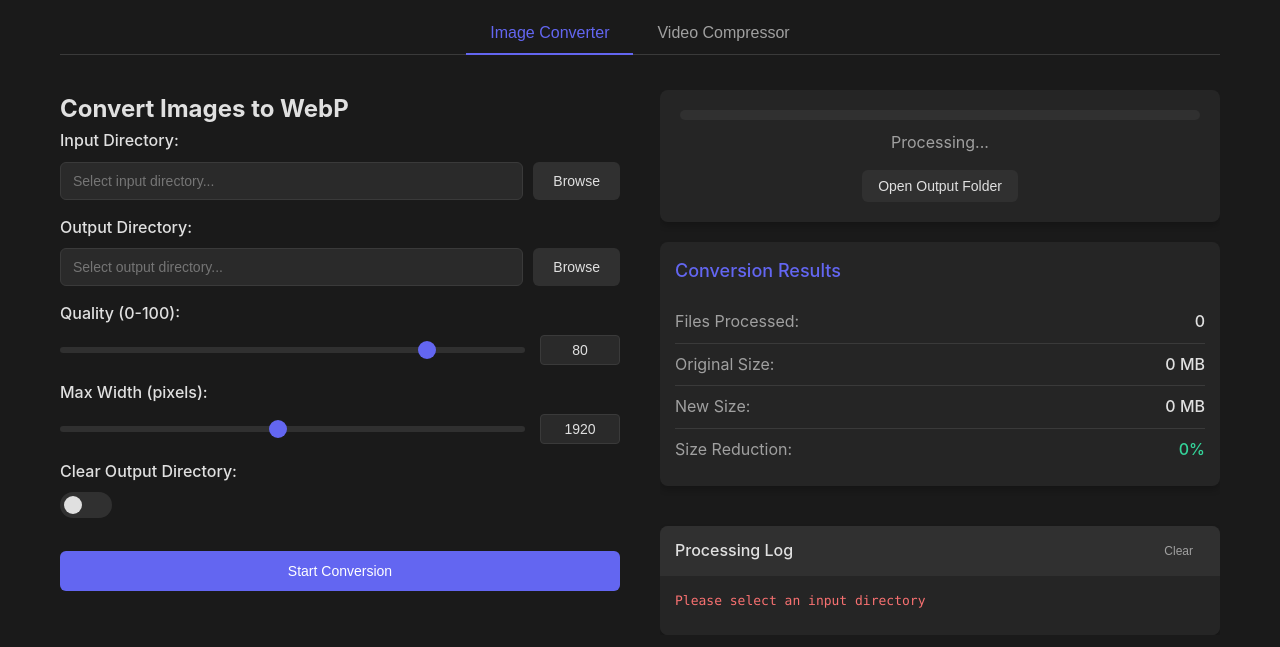
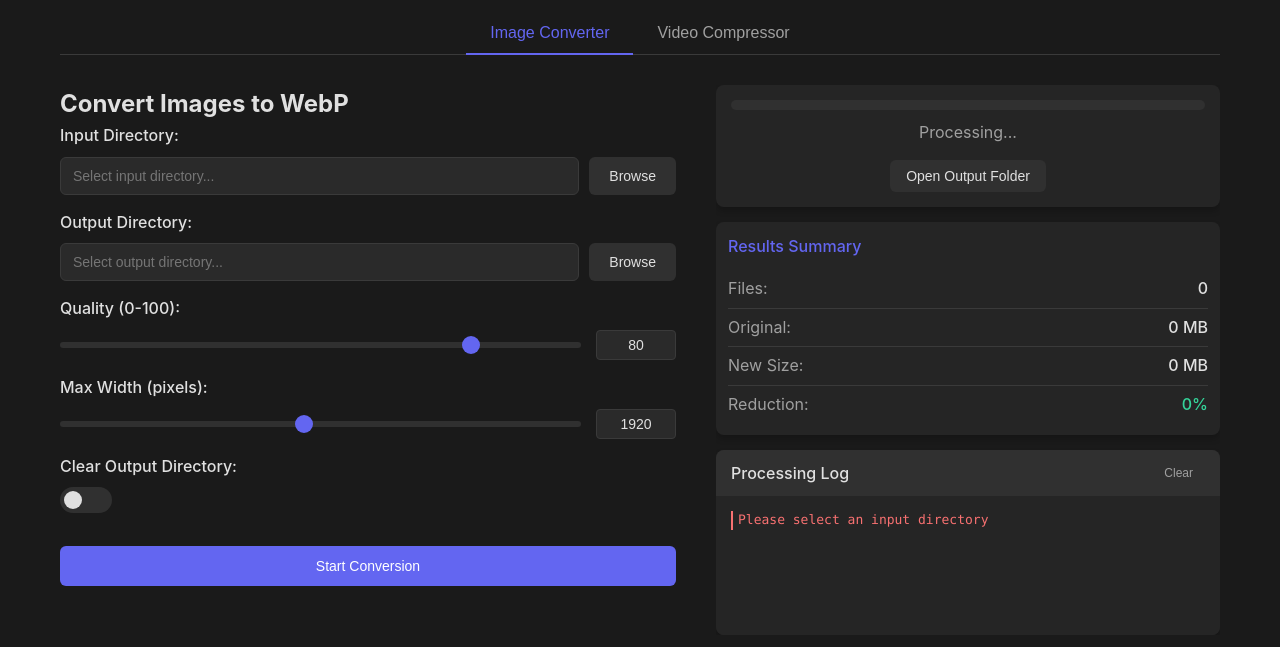
Before and after one commit to auroradream04/aurora-converter, an Electron app: page src/renderer/index.html in a window 1280 px wide. Both pictures are taken after a click on the button "Start Conversion". Shown: the part 105-752 px from the top of the page. Drawn offline with Linux system fonts and the light colour scheme; no server answers.

Commit message:
refactor: Update results display labels for clarity and adjust UI styles for improved layout. Enhanced result highlighting based on savings percentage and refined padding and margins across various components.

```diff
--- a/src/renderer/index.html
+++ b/src/renderer/index.html
@@ -137,14 +137,14 @@
 
         <!-- Results Section -->
         <div class="results-container" id="results-container" style="display: none;">
-          <h3 class="results-header">Conversion Results</h3>
+          <h3 class="results-header">Results Summary</h3>
           <div class="results-content" id="results-content">
             <div class="results-stat">
-              <span class="results-label">Files Processed:</span>
+              <span class="results-label">Files:</span>
               <span class="results-value" id="results-files-count">0</span>
             </div>
             <div class="results-stat">
-              <span class="results-label">Original Size:</span>
+              <span class="results-label">Original:</span>
               <span class="results-value" id="results-original-size">0 MB</span>
             </div>
             <div class="results-stat">
@@ -152,7 +152,7 @@
               <span class="results-value" id="results-final-size">0 MB</span>
             </div>
             <div class="results-stat">
-              <span class="results-label">Size Reduction:</span>
+              <span class="results-label">Reduction:</span>
               <span class="results-value highlight" id="results-saved-percent">0%</span>
             </div>
           </div>
--- a/src/renderer/renderer.js
+++ b/src/renderer/renderer.js
@@ -278,6 +278,13 @@ function showResults(fileCount, originalSize, finalSize, savedPercent) {
   resultsOriginalSize.textContent = formatBytes(originalSize);
   resultsFinalSize.textContent = formatBytes(finalSize);
   resultsSavedPercent.textContent = `${savedPercent}%`;
+
+  // Make the percent text color reflect the amount of savings
+  if (parseFloat(savedPercent) > 50) {
+    resultsSavedPercent.classList.add('highlight');
+  } else {
+    resultsSavedPercent.classList.remove('highlight');
+  }
 }
 
 function addToLog(type, message) {
--- a/src/renderer/styles.css
+++ b/src/renderer/styles.css
@@ -45,22 +45,22 @@ body {
 .main-content {
   display: flex;
   gap: 30px;
-  margin-top: 20px;
+  margin-top: 15px;
   flex: 1;
   overflow: hidden;
 }
 
 .left-column {
-  flex: 1;
+  flex: 1.1;
   overflow-y: auto;
   padding-right: 10px;
 }
 
 .right-column {
-  flex: 1;
+  flex: 0.9;
   display: flex;
   flex-direction: column;
-  gap: 20px;
+  gap: 15px;
   overflow-y: auto;
 }
 
@@ -346,10 +346,11 @@ input:checked + .toggle-slider:before {
 
 /* Progress */
 .progress-container {
-  padding: 20px;
   background-color: var(--bg-secondary);
   border-radius: 8px;
+  overflow: hidden;
   box-shadow: var(--shadow);
+  padding: 15px;
 }
 
 .progress-bar-container {
@@ -393,14 +394,14 @@ input:checked + .toggle-slider:before {
   border-radius: 8px;
   overflow: hidden;
   box-shadow: var(--shadow);
-  margin-bottom: 20px;
-  padding: 15px;
+  margin-bottom: 0;
+  padding: 12px;
 }
 
 .results-header {
-  font-size: 18px;
+  font-size: 16px;
   font-weight: 500;
-  margin-bottom: 15px;
+  margin-bottom: 10px;
   color: var(--accent-color);
 }
 
@@ -411,7 +412,7 @@ input:checked + .toggle-slider:before {
 .results-stat {
   display: flex;
   justify-content: space-between;
-  padding: 8px 0;
+  padding: 6px 0;
   border-bottom: 1px solid var(--border-color);
 }
 
@@ -433,17 +434,17 @@ input:checked + .toggle-slider:before {
 
 /* Log */
 .log-container {
+  flex: 1;
+  display: flex;
+  flex-direction: column;
+  box-shadow: var(--shadow);
   background-color: var(--bg-secondary);
   border-radius: 8px;
   overflow: hidden;
-  box-shadow: var(--shadow);
-  flex: 1;
-  display: flex;
-  flex-direction: column;
 }
 
 .log-header {
-  padding: 12px 15px;
+  padding: 10px 15px;
   background-color: var(--bg-tertiary);
   display: flex;
   justify-content: space-between;
@@ -468,35 +469,41 @@ input:checked + .toggle-slider:before {
 
 .log {
   flex: 1;
-  min-height: 150px;
-  max-height: 250px;
+  min-height: 300px;
   overflow-y: auto;
   padding: 15px;
   font-family: 'Menlo', 'Monaco', 'Consolas', monospace;
   font-size: 13px;
+  line-height: 1.4;
   color: var(--text-secondary);
   background-color: var(--bg-secondary);
 }
 
 .log p {
-  margin-bottom: 5px;
+  margin-bottom: 4px;
   word-break: break-all;
+  padding-left: 5px;
+  border-left: 2px solid transparent;
 }
 
 .log .info {
   color: var(--text-color);
+  border-left-color: var(--accent-color);
 }
 
 .log .success {
   color: var(--success-color);
+  border-left-color: var(--success-color);
 }
 
 .log .warning {
   color: var(--warning-color);
+  border-left-color: var(--warning-color);
 }
 
 .log .error {
   color: var(--error-color);
+  border-left-color: var(--error-color);
 }
 
 /* Scrollbar */
```
